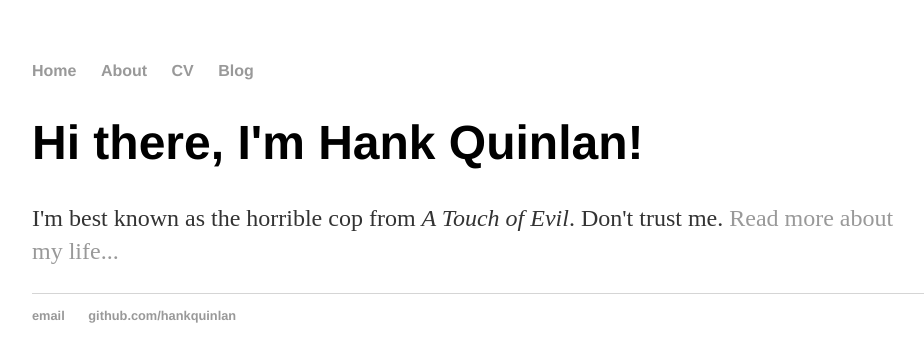
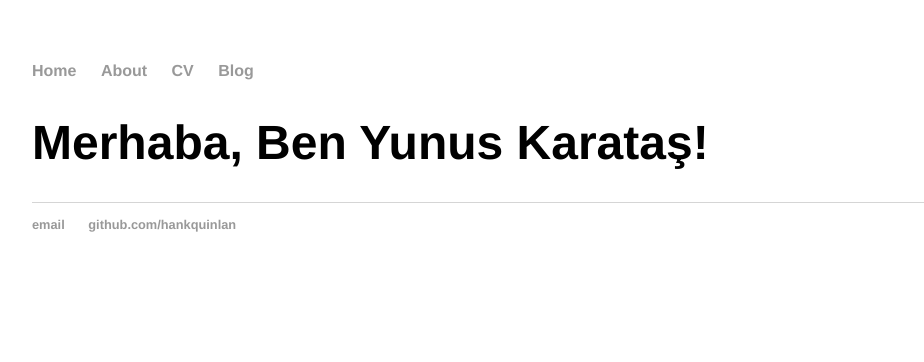
Before and after one commit to Barracuda1337/yunuskaratas.github.io, a Jekyll site: the page built from index.html, in a window 1280 px wide. Shown: the top 362 px of the page, without its empty margins (160-1084 px from the left). Built offline with Jekyll 4.4.1, drawn with Linux system fonts in a browser that asks for light colours.

Commit message:
Update index.html

```diff
--- a/index.html
+++ b/index.html
@@ -1,9 +1,8 @@
 ---
 layout: default
-title: Hank Quinlan, Horrible Cop
+title: yunus karatas
 ---
 
 		<div class="blurb">
-			<h1>Hi there, I'm Hank Quinlan!</h1>
-			<p>I'm best known as the horrible cop from <em>A Touch of Evil</em>. Don't trust me. <a href="/about">Read more about my life...</a></p>
+			<h1>Merhaba, Ben Yunus Karataş!</h1>
 		</div>
```
